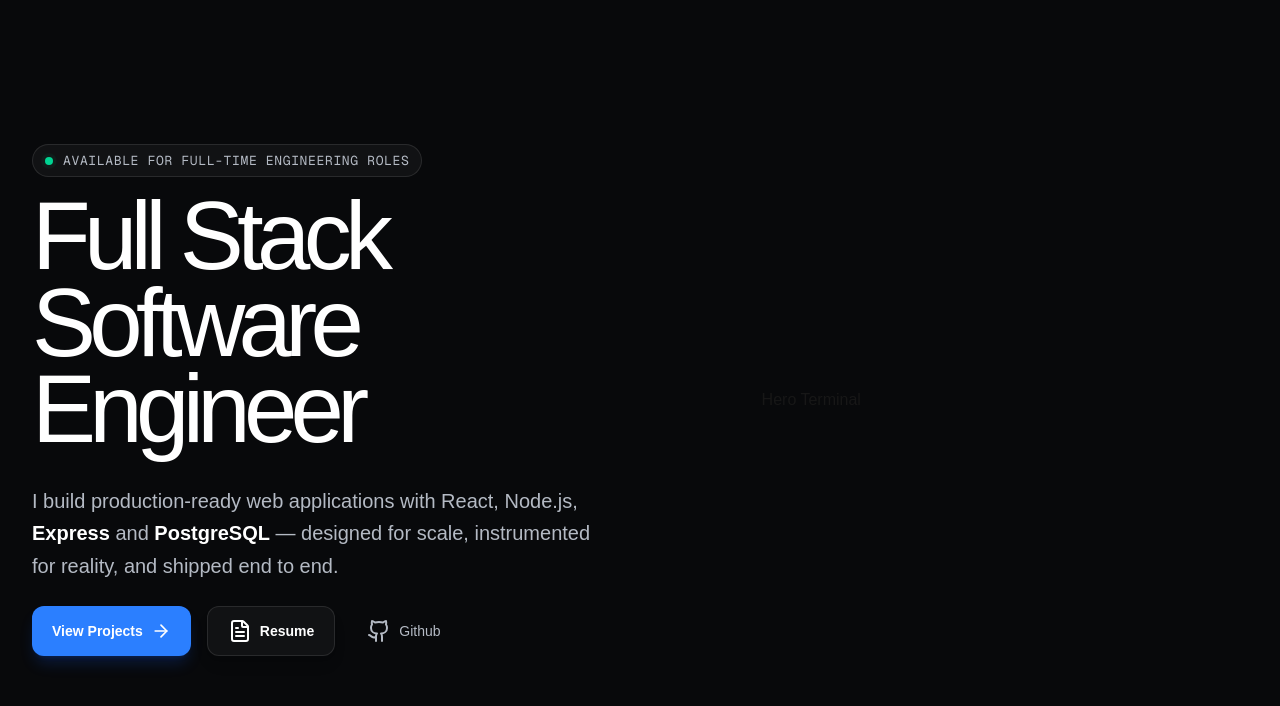
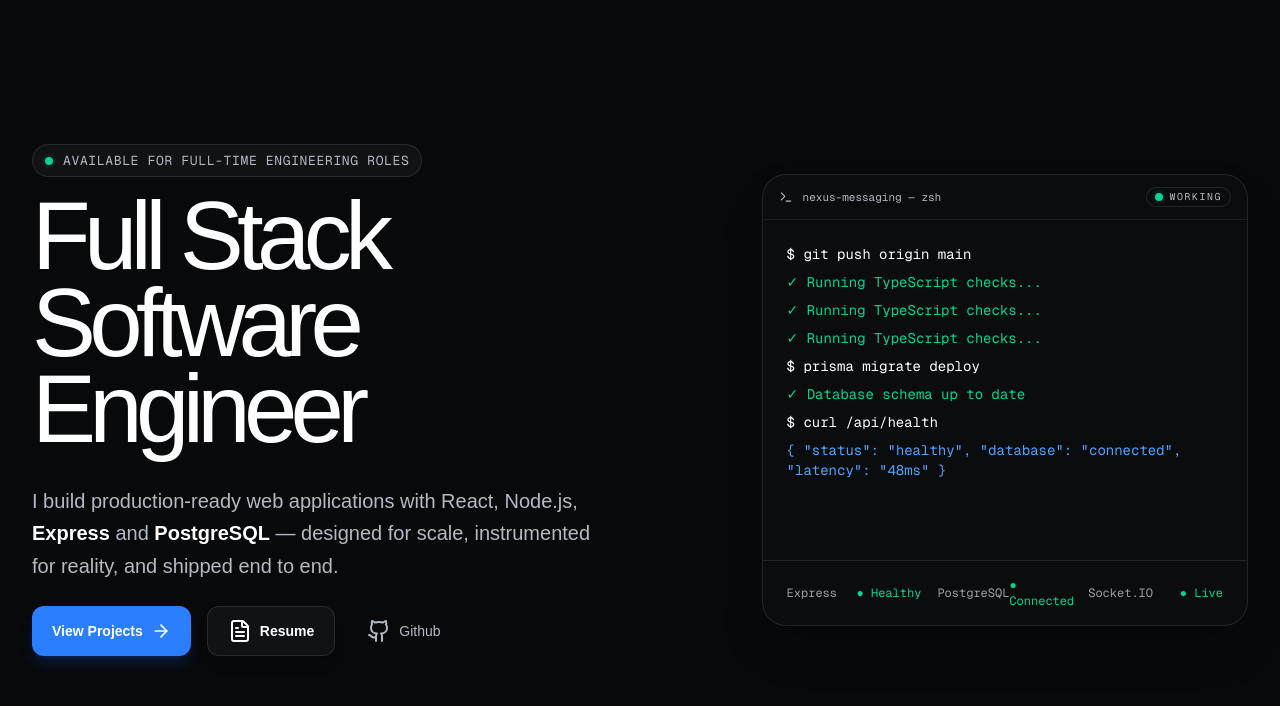
Before and after one commit to rudrakshkr/rudraksh-portfolio, a Next.js app: page / in a window 1280 px wide. Shown: the top 706 px of the page. Built offline with nearby package versions, Linux system fonts and the light colour scheme.

Commit message:
refactor(hero): extract terminal into modular components
- Split terminal into Header, Body, and Footer components
- Organize terminal components under the hero/terminal directory

```diff
--- a/src/components/sections/hero/Hero.tsx
+++ b/src/components/sections/hero/Hero.tsx
@@ -1,5 +1,5 @@
 import HeroContent from "./HeroContent"
-import HeroTerminal from "./HeroTerminal"
+import HeroTerminal from "./terminal/HeroTerminal"
 
 export default function Hero() {
     return (
--- a/src/components/sections/hero/HeroTerminal.tsx
+++ /dev/null
@@ -1,5 +0,0 @@
-export default function HeroTerminal() {
-    return (
-        <h1>Hero Terminal</h1>
-    )
-}
--- /dev/null
+++ b/src/components/sections/hero/terminal/HeroTerminal.tsx
@@ -0,0 +1,13 @@
+import TerminalHeader from "./TerminalHeader"
+import TerminalBody from "./TerminalBody"
+import TerminalFooter from "./TerminalFooter"
+
+export default function HeroTerminal() {
+    return (
+        <div className="overflow-hidden rounded-3xl border border-white/10 bg-[#0b0c0d] shadow-2xl">
+            <TerminalHeader />
+            <TerminalBody />
+            <TerminalFooter />
+        </div>
+    )
+}
--- /dev/null
+++ b/src/components/sections/hero/terminal/TerminalBody.tsx
@@ -0,0 +1,61 @@
+type TerminalLine = {
+    text: string;
+    variant: "command" | "success" | "muted" | "json";
+}
+
+const variantStyles: Record<TerminalLine["variant"], string > = {
+    command: "text-white",
+    success: "text-emerald-400",
+    muted: "text-zinc-400",
+    json: "text-blue-400"
+}
+
+const terminalLines: TerminalLine[] = [
+    {
+        text: "$ git push origin main",
+        variant: "command",
+    },
+    {
+        text: "✓ Running TypeScript checks...",
+        variant: "success",
+    },
+    {
+        text: "✓ Running TypeScript checks...",
+        variant: "success",
+    },
+    {
+        text: "✓ Running TypeScript checks...",
+        variant: "success",
+    },
+    {
+        text: "$ prisma migrate deploy",
+        variant: "command",
+    },
+    {
+        text: "✓ Database schema up to date",
+        variant: "success",
+    },
+    {
+        text: "$ curl /api/health",
+        variant: "command",
+    },
+    {
+        text: '{ "status": "healthy", "database": "connected", "latency": "48ms" }',
+        variant: "json",
+    }
+]
+
+export default function TerminalBody() {
+    return (
+        <div className="space-y-2 px-6 py-6 font-mono text-sm min-h-85">
+            {terminalLines.map((line, index) => (
+                <p
+                    key={index}
+                    className={variantStyles[line.variant]}
+                >
+                    {line.text}
+                </p>
+            ))}
+        </div>
+    )
+}
--- /dev/null
+++ b/src/components/sections/hero/terminal/TerminalFooter.tsx
@@ -0,0 +1,31 @@
+export default function TerminalFooter() {
+    return (
+        <div className="border-t border-white/10 px-6 py-4">
+            <div className="grid grid-cols-3 gap-4 text-xs font-mono">
+                <div className="flex items-center justify-between">
+                    <span className="text-zinc-400">Express</span>
+
+                    <span className="text-emerald-400">
+                        ● Healthy
+                    </span>
+                </div>
+
+                <div className="flex items-center justify-between">
+                    <span className="text-zinc-400">PostgreSQL</span>
+
+                    <span className="text-emerald-400">
+                        ● Connected
+                    </span>
+                </div>
+
+                <div className="flex items-center justify-between">
+                    <span className="text-zinc-400">Socket.IO</span>
+
+                    <span className="text-emerald-400">
+                        ● Live
+                    </span>
+                </div>
+            </div>
+        </div>
+    );
+}
--- /dev/null
+++ b/src/components/sections/hero/terminal/TerminalHeader.tsx
@@ -0,0 +1,23 @@
+export default function TerminalHeader() {
+    return (
+        <div className="flex items-center gap-2.5 border-b border-white/7 px-4 py-3">
+
+            {/* Left  */}
+            <svg xmlns="http://www.w3.org/2000/svg" width="14" height="14" viewBox="0 0 24 24" fill="none" stroke="currentColor" strokeWidth="2" strokeLinecap="round" strokeLinejoin="round" aria-hidden="true" className="text-[rgb(var(--ink-300))]"><path d="M12 19h8"></path><path d="m4 17 6-6-6-6"></path></svg>
+
+            <span className="truncate font-mono text-[11px] text-[rgb(var(--ink-300))]">
+                nexus-messaging — zsh
+            </span>
+
+            {/* Right  */}
+            <span className="ml-auto flex items-center gap-1.5 rounded-full border border-white/10 px-2 py-0.5">
+                <span className="relative flex h-2 w-2">
+                    <span className="absolute inline-flex h-full w-full animate-ping rounded-full bg-emerald-400 opacity-75"></span>
+                    <span className="relative inline-flex h-2 w-2 rounded-full bg-emerald-400"></span>
+                </span>
+
+                <span className="font-mono text-[9.9px] uppercase tracking-[0.16em] text-[rgb(var(--ink-300))]">Working</span>
+            </span>
+        </div>
+    )
+}
```
